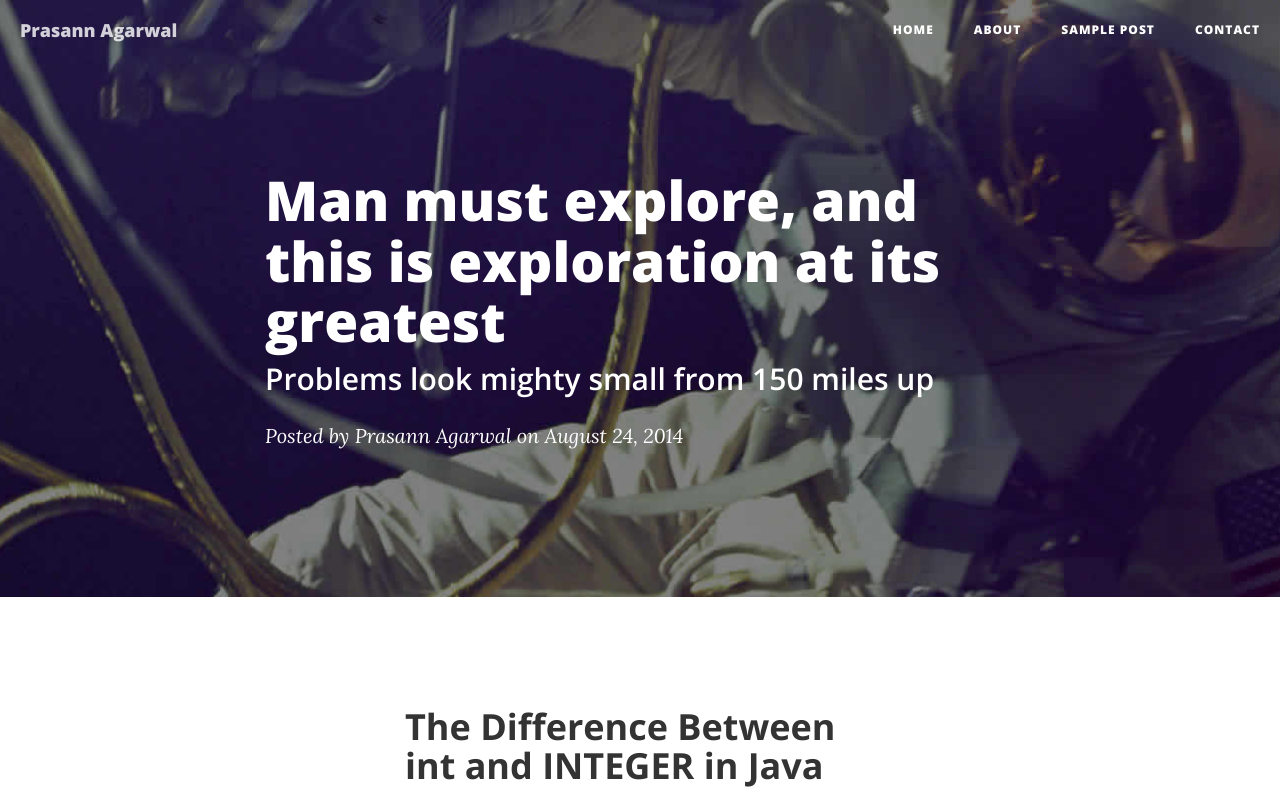
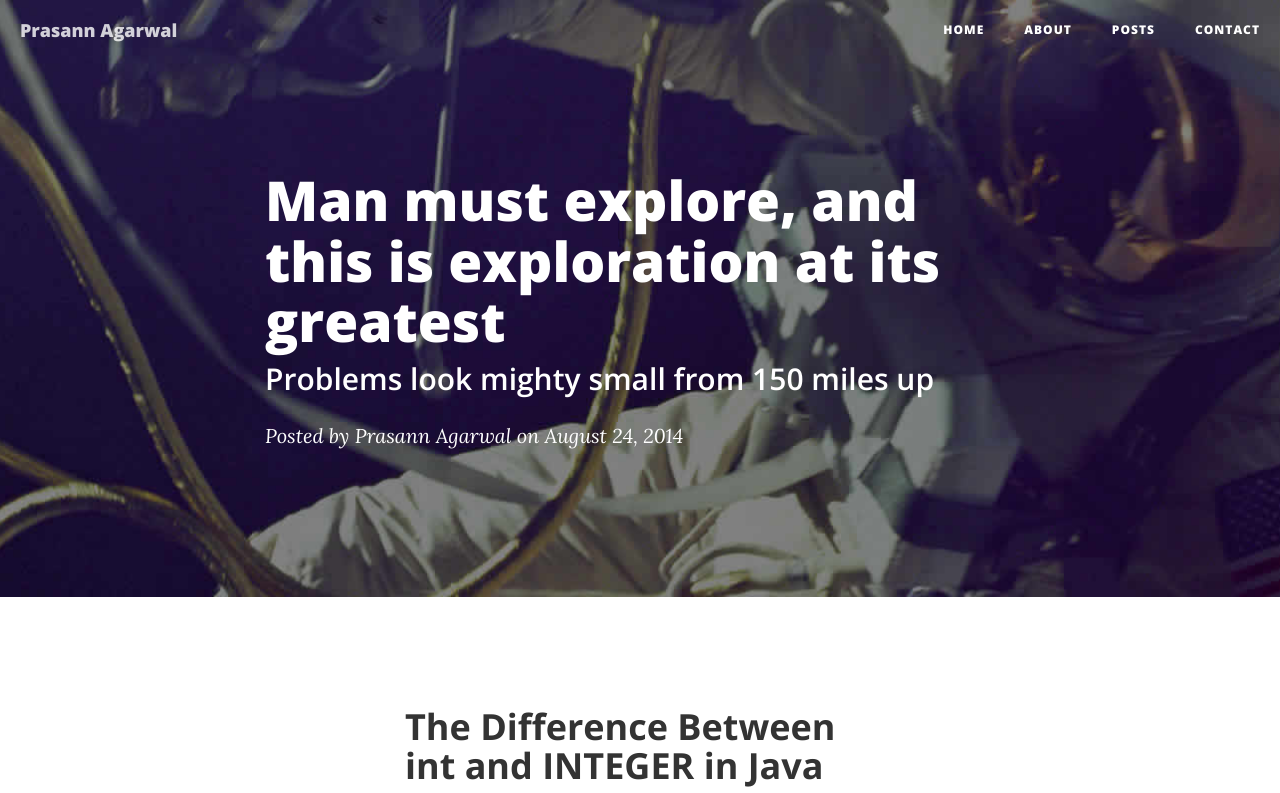
Before and after one commit to PrasannAgarwal/PrasannAgarwal.github.io, a website: page post.html in a window 1280 px wide. Shown: the top 793 px of the page. Drawn offline with nearby package versions, Linux system fonts and the light colour scheme.

Commit message:
UPDATE: POSTS

```diff
--- a/post.html
+++ b/post.html
@@ -9,7 +9,7 @@
     <meta name="description" content="">
     <meta name="author" content="">
 
-    <title>Clean Blog - Sample Post</title>
+    <title>Clean Blog - Posts</title>
 
     <!-- Bootstrap Core CSS -->
     <link href="vendor/bootstrap/css/bootstrap.min.css" rel="stylesheet">
@@ -55,7 +55,7 @@
                         <a href="about.html">About</a>
                     </li>
                     <li>
-                        <a href="post.html">Sample Post</a>
+                        <a href="post.html">Posts</a>
                     </li>
                     <li>
                         <a href="contact.html">Contact</a>
```
Also changed, not shown: about.html (+1 -1 lines), contact.html (+1 -1 lines), index.html (+1 -1 lines).
